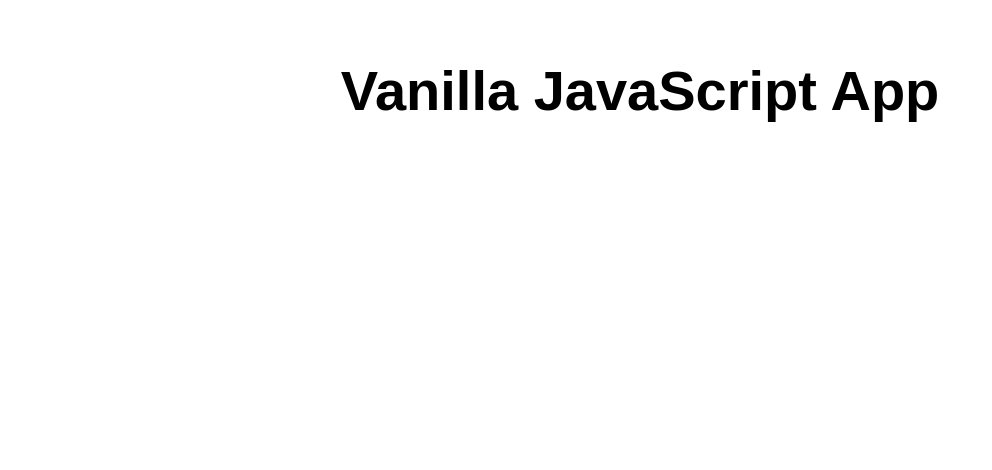
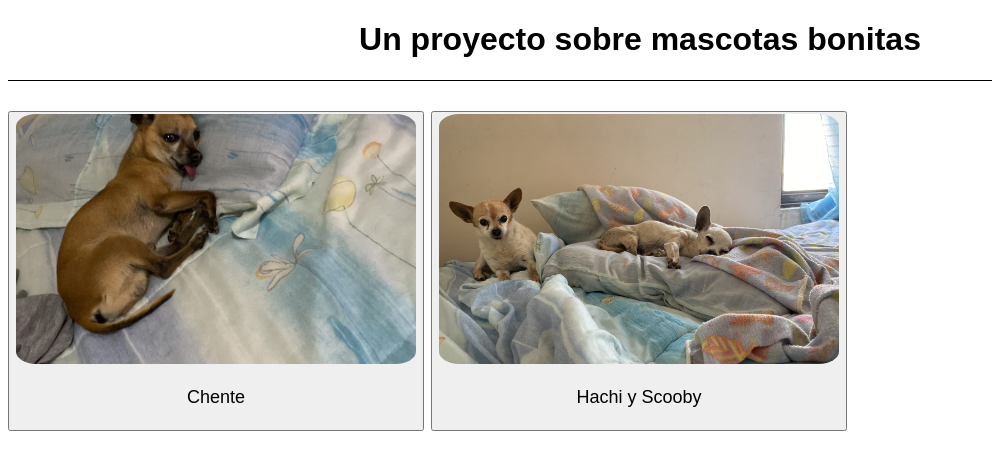
Before and after one commit to IsraelCard/AzureStaticOne, a website: page src/index.html in a window 1280 px wide. Shown: the whole page, without its empty margins (0-992 px from the left). Drawn offline with Linux system fonts and the light colour scheme.

Commit message:
Migrado de pagina que no funcionaba

```diff
--- /dev/null
+++ b/src/code/GalleryToMenu.js
@@ -0,0 +1,6 @@
+//Nombra el boton de inicio EXACTAMENTE como esto
+const btnInicio = document.getElementById("btnInicio");
+
+btnInicio.addEventListener("click",()=>{
+    window.location.href = "../index.html"
+});
--- /dev/null
+++ b/src/code/main.js
@@ -0,0 +1,6 @@
+//Crea una constante con el nombre de tu mascota
+const GaleriaChente = document.getElementById("Chente");
+//Agrega este evento
+GaleriaChente.addEventListener("click",()=>{
+    window.location.href = "view/chente.html";
+});
--- a/src/index.html
+++ b/src/index.html
@@ -1,17 +1,39 @@
 <!DOCTYPE html>
-<html lang="en">
+<html lang="es">
+<head>
+    <meta charset="UTF-8">
+    <meta name="viewport" content="width=device-width, initial-scale=1.0">
+    <title>Galeria</title>
+    <link rel="stylesheet" href="style/main.css">
+</head>
+<body>
+    <!--
+    Un header con puro texto
+    -->
+    <header>
+        <h1>
+            Un proyecto sobre mascotas bonitas
+        </h1>
+    </header>
 
-<head>
-  <meta charset="UTF-8">
-  <meta name="viewport" content="width=device-width, initial-scale=1.0">
-  <link rel="stylesheet" href="styles.css">
-  <title>Vanilla JavaScript App</title>
-</head>
+    <div class="Grid">
+        <button id="Chente" class="GridBtn">
+            <img src="images/WhatsApp Image 2025-02-17 at 7.16.32 AM.jpeg" alt="" class="GridImg">
+            <p class="Imagefoot">Chente</p>
+        </button>
+        <button id="Hachi" class="GridBtn">
+            <img src="images/WhatsApp Image 2025-02-17 at 7.18.44 AM.jpeg" alt="" class="GridImg">
+            <p class="Imagefoot">Hachi y Scooby</p>
+        </button>
+    </div>
 
-<body>
-  <main>
-    <h1>Vanilla JavaScript App</h1>
-  </main>
+    <!--
+    Como va a ser una pagina publica, poner los usuarios del equipo en el footer
+    -->
+
+    <footer>
+
+    </footer>
 </body>
-
+<script src="code/main.js"></script>
 </html>
--- /dev/null
+++ b/src/style/Galeria.css
@@ -0,0 +1,3 @@
+.Galeria{
+    display: block;
+}
--- /dev/null
+++ b/src/style/main.css
@@ -0,0 +1,42 @@
+*{
+    font-family: Arial, Helvetica, sans-serif;
+    text-align: center;
+}
+
+img{
+    border-radius: 5%;
+}
+
+button{
+    height: fit-content;
+}
+header{
+    border-bottom: 1px solid #000;
+    margin-bottom: 30px;
+}
+
+.Grid {
+    display: grid;
+    grid-template-columns: repeat(3, 1fr);
+    grid-template-rows: repeat(3, 1fr);
+    grid-column-gap: 5px;
+    grid-row-gap: 5px;
+    }
+
+.GridBtn{
+    margin: 0;
+    width: fit-content;
+    height: fit-content ;
+}
+
+.Imagefoot{
+    padding: 20px;
+    margin: 0;
+    font-size: large;
+}
+
+.GridImg{
+    width: 400px;
+    height:250px;
+    object-fit: cover;
+}
--- a/src/styles.css
+++ /dev/null
@@ -1,21 +0,0 @@
-* {
-  font-family: Arial, Helvetica, sans-serif;
-}
-
-html, body {
-  margin: 0;
-  border: 0;
-  padding: 0;
-  background-color: #fff;
-}
-
-main {
-  margin: auto;
-  width: 50%;
-  padding: 20px;
-}
-
-main > h1 {
-  text-align: center;
-  font-size: 3.5em;
-}
```
Also changed, not shown: src/view/chente.html (added, +18 -0 lines), src/images/WhatsApp Image 2025-02-17 at 7.14.11 AM.jpeg (added), src/images/WhatsApp Image 2025-02-17 at 7.16.32 AM.jpeg (added), src/images/WhatsApp Image 2025-02-17 at 7.18.44 AM.jpeg (added).
